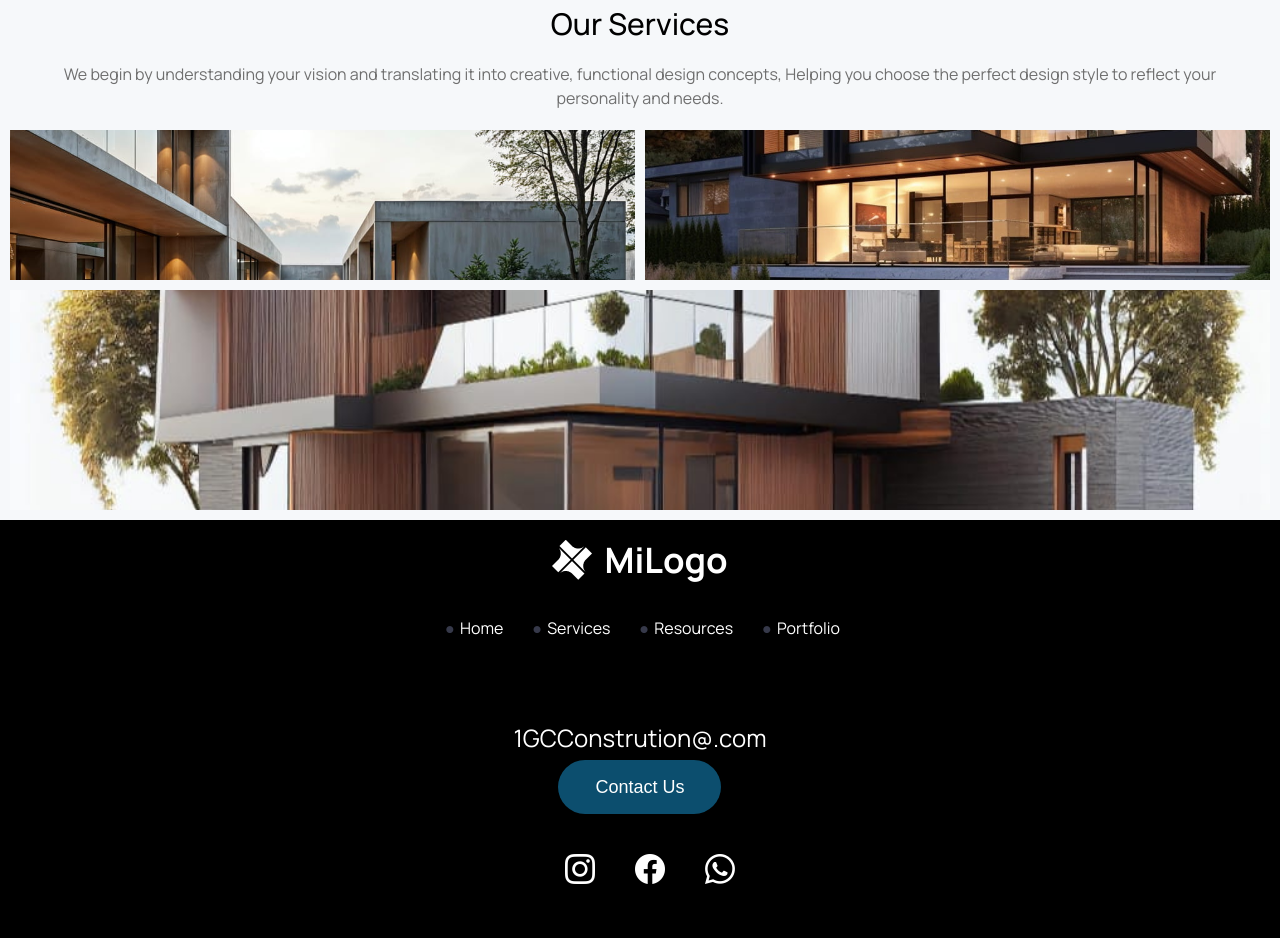
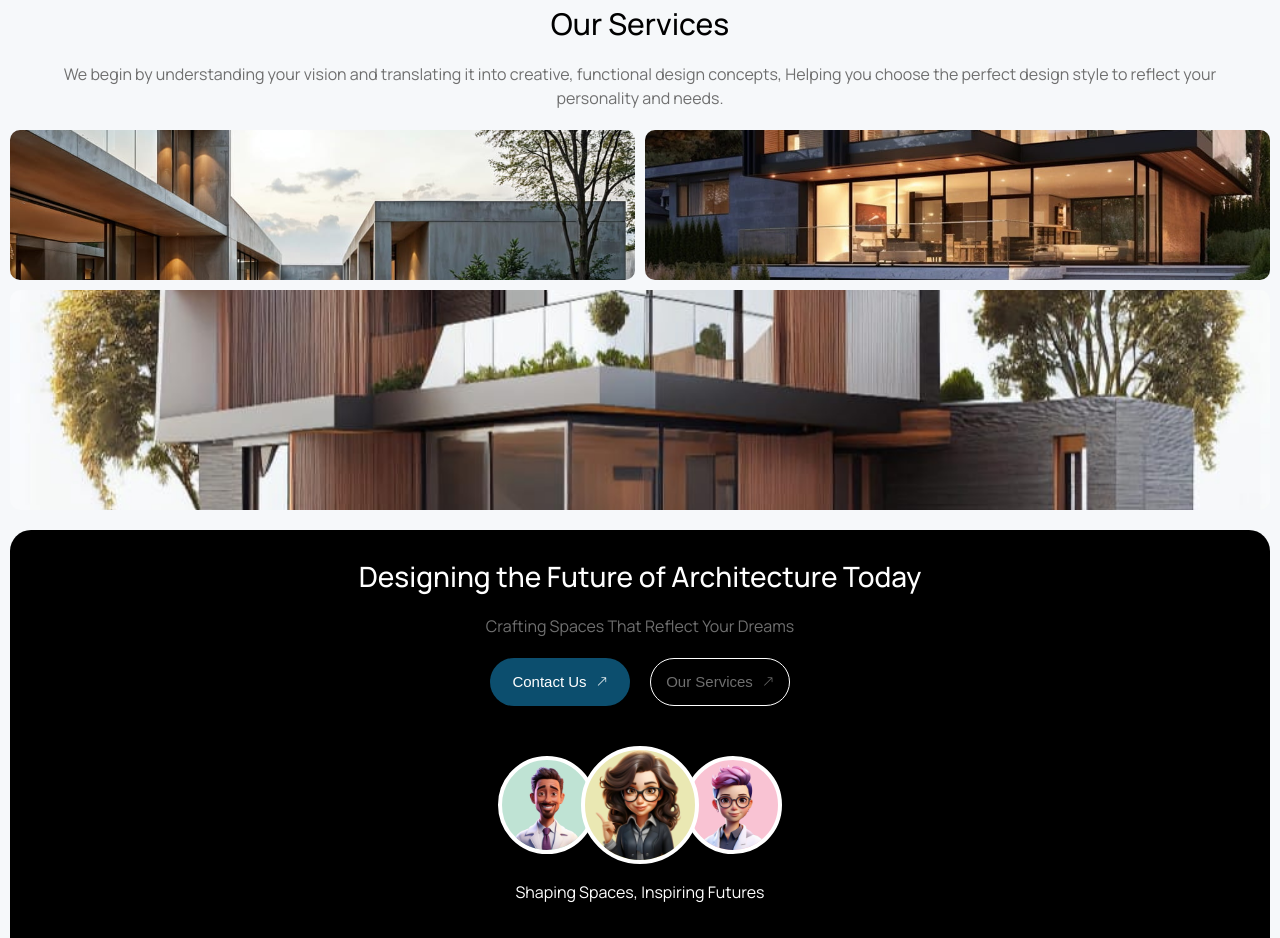
Before and after one commit to JotaJotaM1/1GCConstruction, a React (Vite) app: page /Services in a window 1280 px wide. Shown: the part 1100-2038 px from the top of the page. Built offline with nearby package versions, Linux system fonts and the light colour scheme.

Commit message:
Make the CTA a reusable component and adjust the route to always open on the home page

```diff
--- a/src/App.jsx
+++ b/src/App.jsx
@@ -1,4 +1,4 @@
-import { BrowserRouter as Router, Routes, Route } from 'react-router-dom';
+import { BrowserRouter as Router, Routes, Route, Navigate } from 'react-router-dom';
 import Navbar from './components/Navbar';
 import Footer from './components/Footer';
 import Home from './pages/Home';
@@ -12,7 +12,8 @@ function App() {
     <Router>
       <Navbar />
       <Routes>
-        <Route path="/" element={<Home />} />
+        <Route index path="/" element={<Navigate to="/Home" />} />
+        <Route path="/Home" element={<Home />} />
         <Route path="/Services" element={<Services />} />
         <Route path="/Resources" element={<Resources />} />
         <Route path="/Portfolio" element={<Portfolio />} />
--- /dev/null
+++ b/src/components/CtaAll.jsx
@@ -0,0 +1,32 @@
+import '../styles/components/Footer.css';
+import 'bootstrap-icons/font/bootstrap-icons.css';
+import avatarOne from '../assets/avatarOne.png'
+import avatarTwo from '../assets/avatarTwo.png'
+import avatarThree from '../assets/avatarThree.png'
+
+const ctaAll = () => {
+    return (
+        <section>
+            <div className="cnt-cardCTAservices">
+                <div className="cardCTAservices">
+                    <h2 className="titleCardCTAServ">Designing the Future of Architecture Today</h2>
+                    <p className="textCardCTAServ">Crafting Spaces That Reflect Your Dreams</p>
+                    <div className="btn-fatherCTAbtn">
+                        <button className="btn-OneCtaServices">Contact Us<i className=" arrowCtaServices bi bi-arrow-up-right"></i></button>
+                        <button className="btn-TwoCtaServices">Our Services<i className="arrowCtaServices bi bi-arrow-up-right"></i></button>
+                    </div>
+                    <div className="team-section">
+                        <div className="team-images">
+                            <img src={avatarOne} alt="Person 1" className="team-member one" />
+                            <img src={avatarTwo} alt="Person 2" className="team-member two" />
+                            <img src={avatarThree} alt="Person 3" className="team-member three" />
+                        </div>
+                        <h2>Shaping Spaces, Inspiring Futures</h2>
+                    </div>
+                </div>
+            </div>
+        </section>
+    );
+};
+
+export default ctaAll;
--- a/src/pages/Home.jsx
+++ b/src/pages/Home.jsx
@@ -4,10 +4,8 @@ import portadaHome from '../assets/portadaHome.jpg';
 import remoKitchenHome from '../assets/remoKitchenHome.jpg';
 import remoBathroomHome from '../assets/remoBathroomHome.jpg';
 import remoComerHome from '../assets/remoComerHome.jpg';
-import avatarOne from '../assets/avatarOne.png'
-import avatarTwo from '../assets/avatarTwo.png'
-import avatarThree from '../assets/avatarThree.png'
 import Steps from '../components/Steps';
+import CtaAll from '../components/CtaAll';
 import 'bootstrap-icons/font/bootstrap-icons.css';
 
 
@@ -174,24 +172,7 @@ function Home() {
                             <li><Link to="#">Construction consulting and advisory</Link></li>
                         </ul>
                     </div>
-                    <div className="cnt-cardCTAservices">
-                        <div className="cardCTAservices">
-                            <h2 className="titleCardCTAServ">Designing the Future of Architecture Today</h2>
-                            <p className="textCardCTAServ">Crafting Spaces That Reflect Your Dreams</p>
-                            <div className="btn-fatherCTAbtn">
-                                <button className="btn-OneCtaServices">Contact Us<i className=" arrowCtaServices bi bi-arrow-up-right"></i></button>
-                                <button className="btn-TwoCtaServices">Our Services<i className="arrowCtaServices bi bi-arrow-up-right"></i></button>
-                            </div>
-                            <div className="team-section">
-                                <div className="team-images">
-                                    <img src={avatarOne} alt="Person 1" className="team-member one" />
-                                    <img src={avatarTwo} alt="Person 2" className="team-member two" />
-                                    <img src={avatarThree} alt="Person 3" className="team-member three" />
-                                </div>
-                                <h2>Shaping Spaces, Inspiring Futures</h2>
-                            </div>
-                        </div>
-                    </div>
+                    <CtaAll />
                 </div>
             </section>
         </main>
--- a/src/pages/Services.jsx
+++ b/src/pages/Services.jsx
@@ -1,6 +1,7 @@
 import "../styles/pages/Services.css";
 import item1 from '../assets/item1.jpg';
 import item2 from '../assets/item2.jpg';
+import CtaAll from '../components/CtaAll';
 
 function Services() {
     return (
@@ -27,6 +28,9 @@ function Services() {
                     <div className="grid-item item3"></div>
                 </div>
             </section>
+            <section>
+                <CtaAll />
+            </section>
 
         </main>
     );
--- a/src/styles/pages/Services.css
+++ b/src/styles/pages/Services.css
@@ -18,14 +18,12 @@
     font-weight: bold;
     position: relative;
     z-index: 10;
-    /* Asegura que el texto esté por encima */
 }
 
 .floating-image {
     position: absolute;
     width: 150px;
     mix-blend-mode: multiply;
-    /* Permite que la imagen interactúe con el texto */
 }
 
 .image-1 {
@@ -39,11 +37,6 @@
     right: 20%;
     transform: rotate(-15deg);
 }
-
-
-
-
-
 
 
 .titleH1Services {
@@ -80,6 +73,7 @@
     background-repeat: no-repeat;
     background-size: cover;
     background-position: center;
+    border-radius: 10px;
 }
 
 .item2 {
@@ -87,6 +81,7 @@
     background-repeat: no-repeat;
     background-size: cover;
     background-position: center;
+    border-radius: 10px;
 }
 
 .item3 {
@@ -96,4 +91,5 @@
     background-size: cover;
     background-position: center;
     grid-column: 1 / -1;
+    border-radius: 10px;
 }
```
